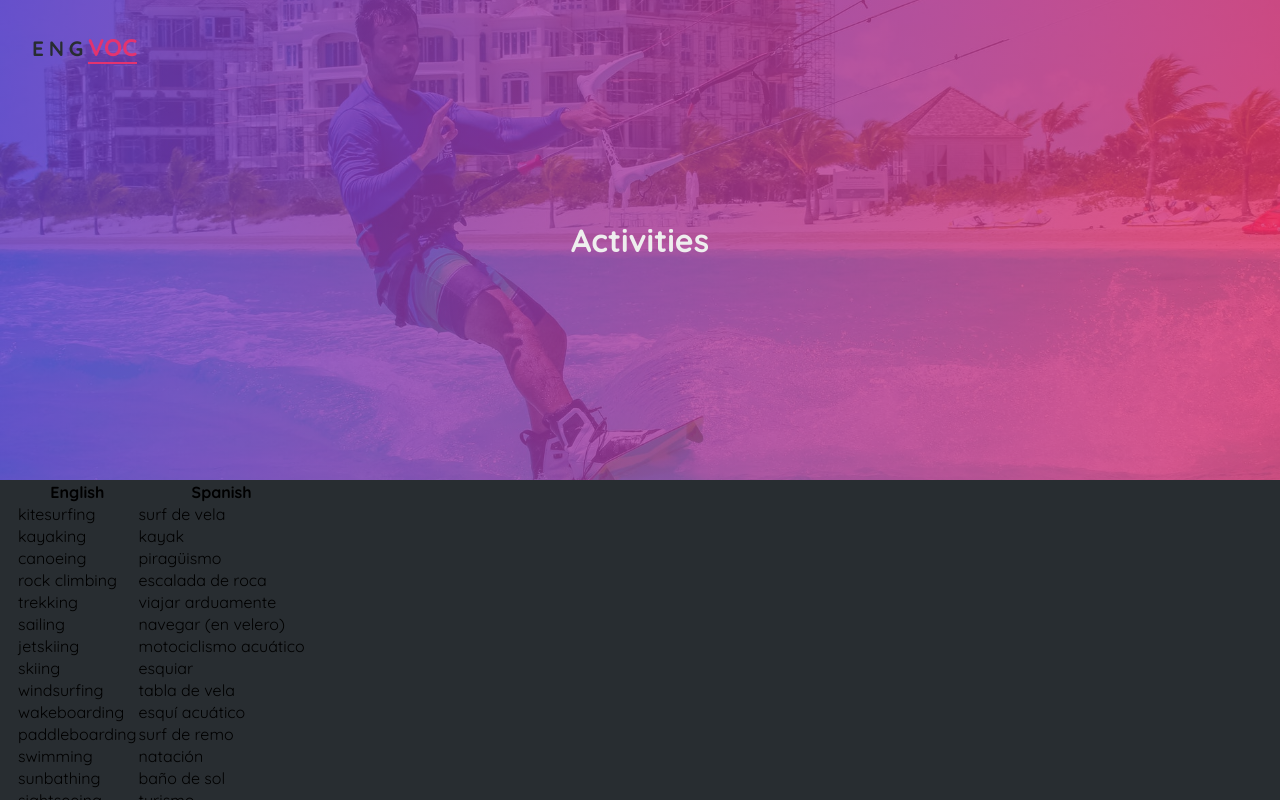
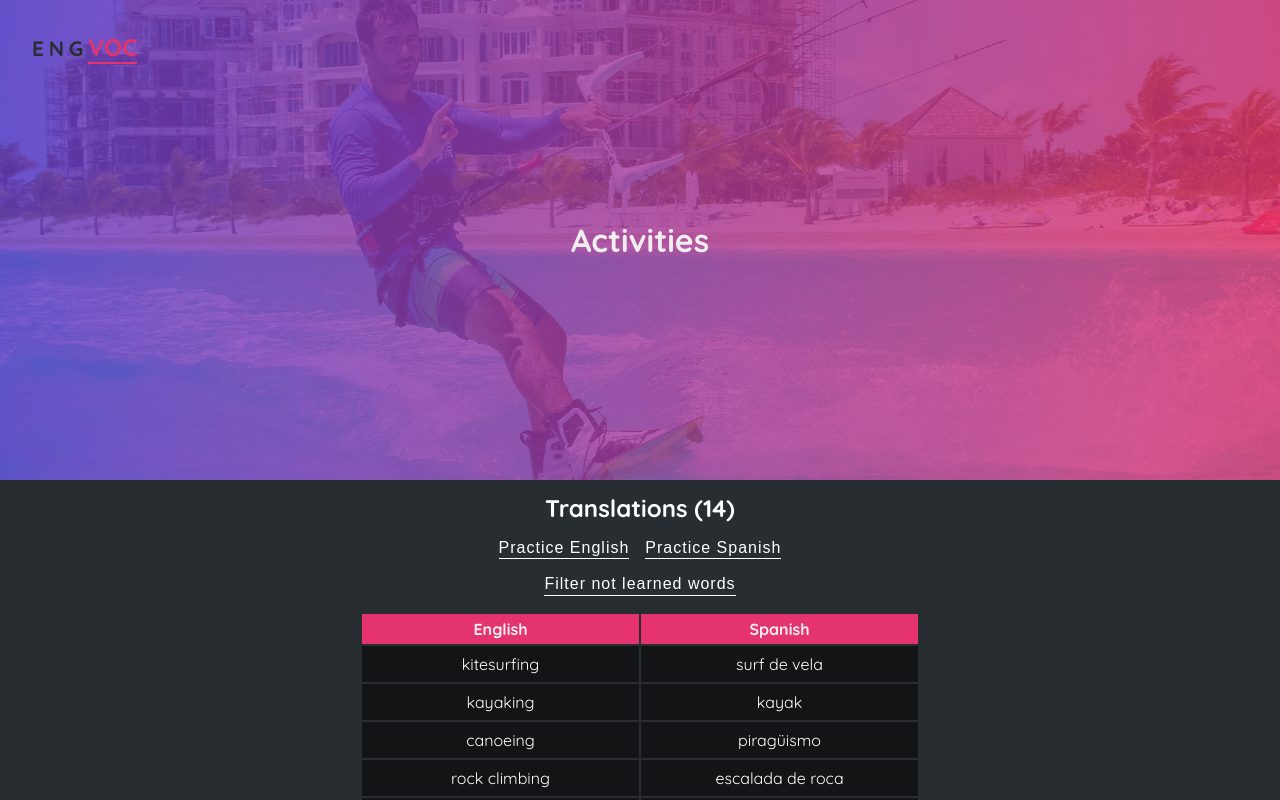
Before and after one commit to cristianrodri/english-vocabulary, a Next.js app: page /activities in a window 1280 px wide. Shown: the top 800 px of the page. Built offline with nearby package versions, Linux system fonts and the light colour scheme.

Commit message:
split table into sub components

```diff
--- /dev/null
+++ b/components/table/Actions.tsx
@@ -0,0 +1,43 @@
+import styled from 'styled-components'
+
+const Container = styled.div`
+  display: flex;
+  flex-direction: column;
+  align-items: center;
+  gap: 1rem;
+  margin: 1rem;
+`
+
+const Practice = styled.div`
+  display: flex;
+  justify-content: center;
+  gap: 1rem;
+`
+
+const Button = styled.button`
+  padding-bottom: 0.1rem;
+  cursor: pointer;
+  background-color: transparent;
+  font-size: var(--base);
+  color: #fff;
+  outline: none;
+  border: none;
+  border-bottom: 1px solid currentColor;
+  letter-spacing: 1px;
+  transition: all 0.3s;
+  &:hover {
+    color: var(--secondary-color);
+  }
+`
+
+export const Actions = () => {
+  return (
+    <Container>
+      <Practice>
+        <Button>Practice English</Button>
+        <Button>Practice Spanish</Button>
+      </Practice>
+      <Button>Filter not learned words</Button>
+    </Container>
+  )
+}
--- /dev/null
+++ b/components/table/Column.tsx
@@ -0,0 +1,20 @@
+import styled from 'styled-components'
+
+interface Props {
+  word: string
+  columnIndex: number
+}
+
+const Td = styled.td`
+  padding: 0.5em;
+  transition: all 0.5s;
+  cursor: pointer;
+`
+
+export const Column = ({ word, columnIndex }: Props) => {
+  const handleTranslation = () => {
+    console.log(columnIndex)
+  }
+
+  return <Td onClick={handleTranslation}>{word}</Td>
+}
--- a/components/table/Container.tsx
+++ b/components/table/Container.tsx
@@ -1,27 +1,45 @@
 import styled from 'styled-components'
 import { StaticProps } from './../../pages/[type]'
+import { Actions } from './Actions'
 import { Header } from './Header'
+import { Row } from './Row'
 
 const Main = styled.main`
   margin-right: var(--gutter);
   margin-left: var(--gutter);
 `
 
+const Title = styled.h2`
+  text-align: center;
+  margin-top: 0.8rem;
+  color: #fff;
+`
+
+const Table = styled.table`
+  margin: 0 auto;
+  margin-top: 1rem;
+  max-width: 90%;
+  width: 35rem;
+  table-layout: fixed;
+  text-align: center;
+  margin-bottom: var(--gutter);
+  font-size: var(--little-big);
+`
+
 export const Container = ({ title, data }: StaticProps) => {
+  console.log(data)
   return (
     <Main>
-      <table>
+      <Title>Translations ({data.length})</Title>
+      <Actions />
+      <Table>
         <Header title={title} />
         <tbody>
           {data.map((words) => (
-            <tr key={words}>
-              {words.split(/, |=/).map((word, i) => (
-                <td key={i}>{word}</td>
-              ))}
-            </tr>
+            <Row key={words} bothWords={words} />
           ))}
         </tbody>
-      </table>
+      </Table>
     </Main>
   )
 }
--- a/components/table/Header.tsx
+++ b/components/table/Header.tsx
@@ -1,5 +1,6 @@
 import { VocabularyTypes } from '../../pages/[type]'
 import vocabulary from '../../public/vocabulary.json'
+import styled from 'styled-components'
 
 interface Props {
   title: VocabularyTypes
@@ -7,6 +8,16 @@ interface Props {
 
 type PartialTitles = { [P in keyof typeof vocabulary.types]?: string }
 type PartialElement = { [P in keyof typeof vocabulary.types]?: JSX.Element }
+
+const Row = styled.tr`
+  background-color: var(--third-color);
+`
+
+const Column = styled.td`
+  padding: 0.3em;
+  color: #f4f0f0;
+  font-weight: 700;
+`
 
 export const Header = ({ title }: Props) => {
   const firstTheadTitles: PartialTitles = {
@@ -39,11 +50,11 @@ export const Header = ({ title }: Props) => {
   const addPastParticiple = checkPastAndParticiple?.[title] ?? null
   return (
     <thead>
-      <tr>
-        <th>{firstThead}</th>
+      <Row>
+        <Column>{firstThead}</Column>
         {addPastParticiple}
-        <th>{lastThead}</th>
-      </tr>
+        <Column>{lastThead}</Column>
+      </Row>
     </thead>
   )
 }
--- /dev/null
+++ b/components/table/Row.tsx
@@ -0,0 +1,27 @@
+import styled from 'styled-components'
+import { Column } from './Column'
+
+interface Props {
+  bothWords: string
+}
+
+const Tr = styled.tr`
+  --bg-color: hsla(120, 11%, 4%, 0.7);
+  color: white;
+  font-size: var(--little-big);
+  background-color: var(--bg-color);
+  transition: all 0.5s;
+  &:hover {
+    --bg-color: hsla(120, 11%, 4%, 1);
+  }
+`
+
+export const Row = ({ bothWords }: Props) => {
+  return (
+    <Tr>
+      {bothWords.split(/, |=/).map((word, i) => (
+        <Column key={word} word={word} columnIndex={i} />
+      ))}
+    </Tr>
+  )
+}
```
Also changed, not shown: pages/[type].tsx (+0 -8 lines).
